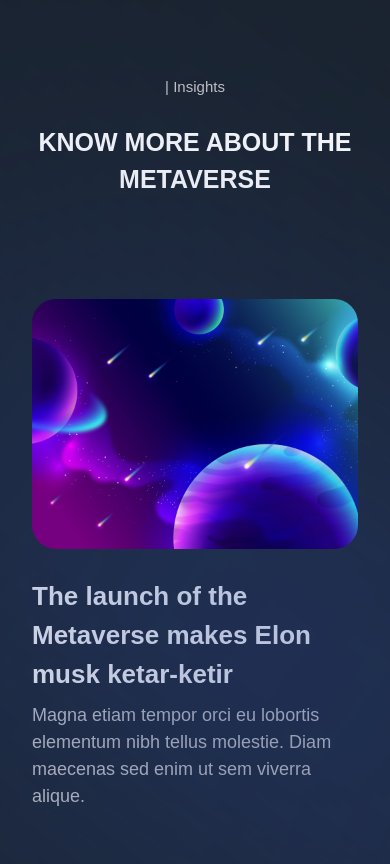
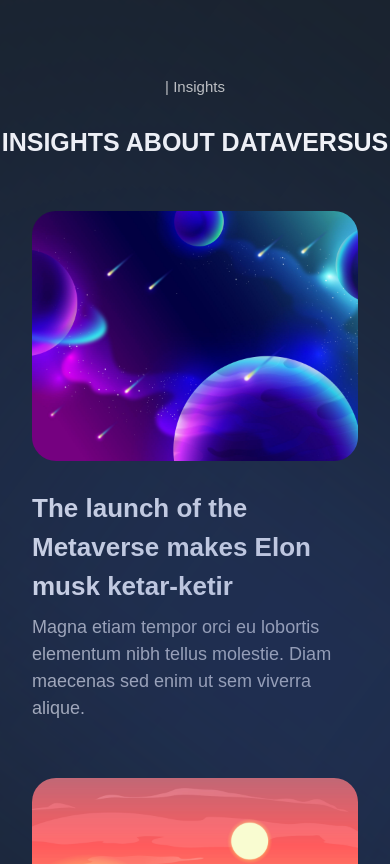
Before and after one commit to KofiIsaacBoateng/web-animations, a Next.js app in the folder 01-dataverse/: page / in a window 390 px wide. Shown: the part 4380-5244 px from the top of the page. Built offline with nearby package versions, Linux system fonts and the light colour scheme; a web font is replaced by a local one.

Commit message:
fix: error in content

```diff
--- a/01-dataverse/sections/Insights.jsx
+++ b/01-dataverse/sections/Insights.jsx
@@ -16,8 +16,8 @@
       className={`${styles.innerWidth} mx-auto relative`}
     >
       <TypingText title="| Insights" textStyles="text-center" />
-      <TitleText title="Know more about the metaverse" textStyles="text-center" />
-      <div className="flex flex-col justify-center items-center gap-14 mt-[100px]">
+      <TitleText title={(<>Insights about dataversus</>)} textStyles="text-center" />
+      <div className="flex flex-col justify-center items-center gap-14 md:mt-[100px] mt-[50px]">
         {insights.map((insight, index) => (
           <InsightCard
             key={index}
```
